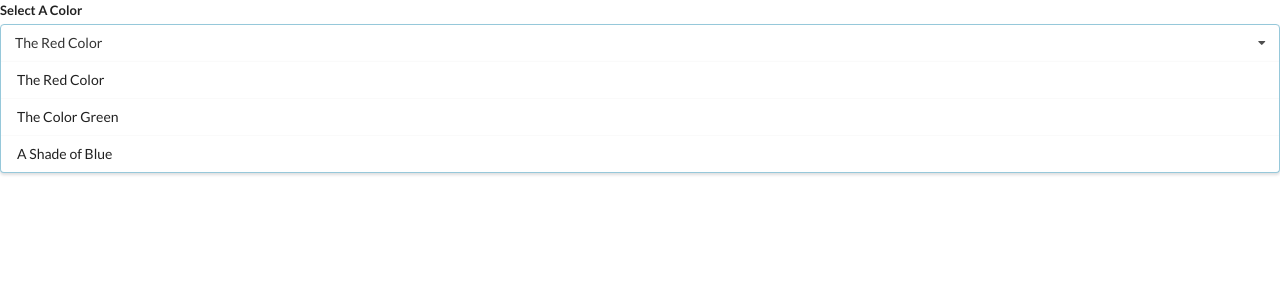
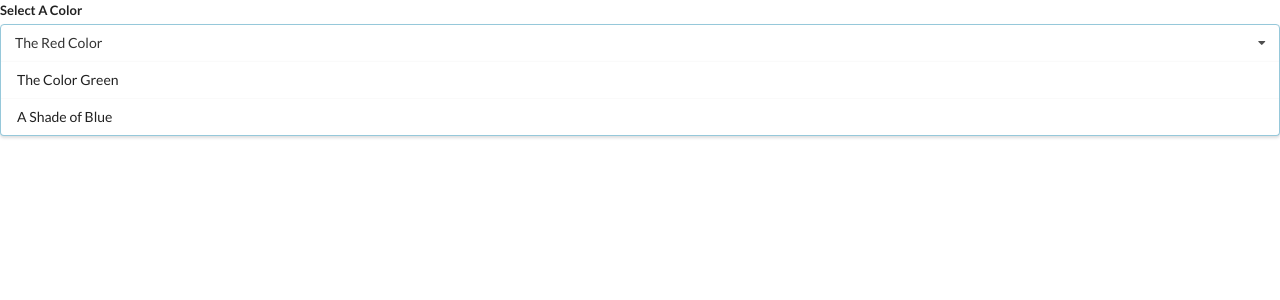
Before and after one commit to AbdAlfadeel-Hamdy/Widgets, a React (Create React App) app: page / in a window 1280 px wide. Shown: the top 300 px of the page. Built offline with nearby package versions, Linux system fonts and the light colour scheme.

Commit message:
filtering options

```diff
--- a/src/components/Dropdown.js
+++ b/src/components/Dropdown.js
@@ -1,7 +1,9 @@
 import React from "react";
 
 const Dropdown = ({ options, selected, onSelectedChange }) => {
-  const renderedOptions = options.map((option) => (
+  const renderedOptions = options.map((option) => {
+    if (option.value === selected.value) return null;
+    return (
       <div
         key={option.title}
         className="item"
@@ -9,7 +11,8 @@ const Dropdown = ({ options, selected, onSelectedChange }) => {
       >
         {option.label}
       </div>
-  ));
+    );
+  });
   return (
     <div className="ui form">
       <div className="field">
```
Lines whose indentation alone changed are shown as unchanged.
